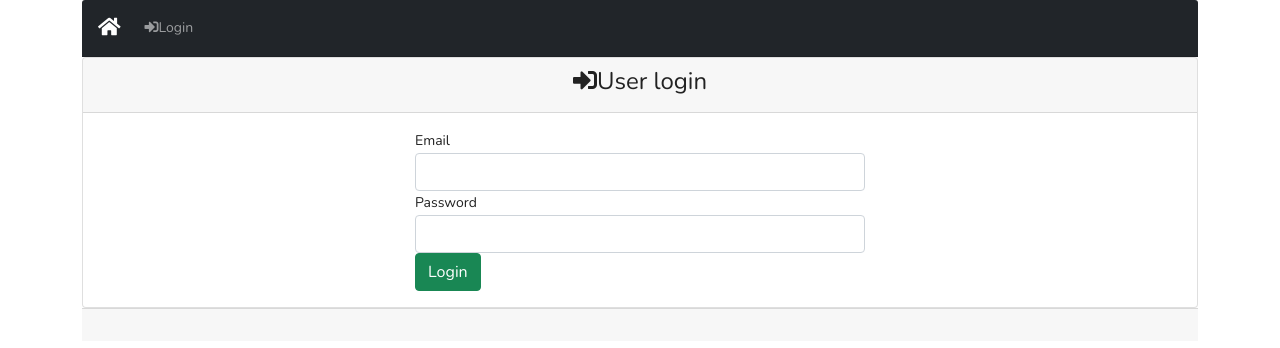
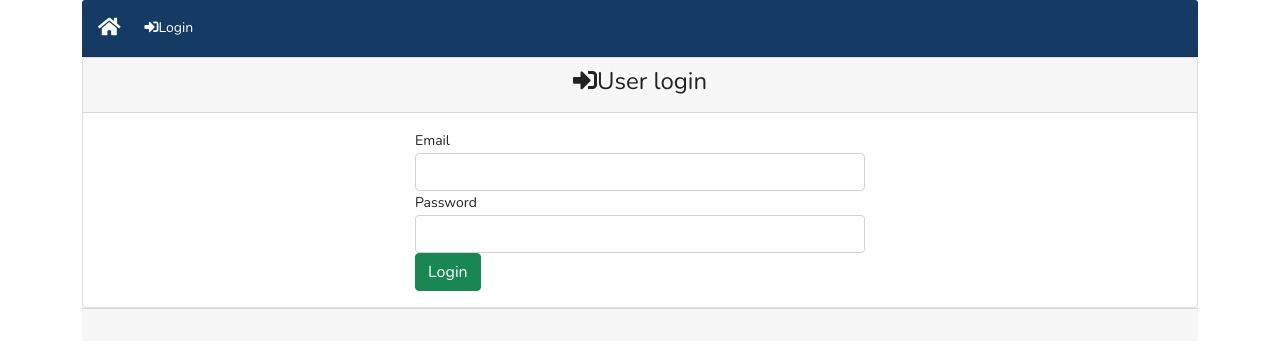
Before and after one commit to dcook3/capstone-for-SE417, a PHP site: page /admin/index.php in a window 1280 px wide. Shown: the top 348 px of the page. Run offline with PHP 8.4, Linux system fonts and the light colour scheme; some libraries are stand-ins or nearby versions.

Commit message:
fixed small stuff

```diff
--- a/include/header.php
+++ b/include/header.php
@@ -42,8 +42,8 @@ $users = new Users();
         Session::destroy();
     }?>
     <div class="container">
-    <nav class="navbar navbar-expand-md navbar-dark bg-dark card-header">
-        <a class="navbar-brand" href="index.php"><i class="fas fa-home mr-2"></i></a>
+    <nav class="navbar navbar-expand-md text-white navbar-primary bg-primary card-header">
+        <a class="navbar-brand text-white" href="index.php"><i class="fas fa-home mr-2"></i></a>
         <button class="navbar-toggler" type="button" data-toggle="collapse" data-target="#navbarsExampleDefault" aria-controls="navbarsExampleDefault" aria-expanded="false" aria-label="Toggle navigation">
           <span class="navbar-toggler-icon"></span>
         </button>
@@ -57,7 +57,7 @@ $users = new Users();
             <?php if (Session::get('roleid') == '1') { ?>
               <li class="nav-item">
 
-                  <a class="nav-link" href="users.php"><i class="fas fa-users mr-2"></i>Users</span></a>
+                  <a class="nav-link text-white" href="users.php"><i class="fas fa-users mr-2"></i>Users</span></a>
               </li>
               <li class="nav-item
 
@@ -71,7 +71,7 @@ $users = new Users();
 
                          ?>">
 
-                <a class="nav-link" href="add.php"><i class="fas fa-user-plus mr-2"></i>Add</span></a>
+                <a class="nav-link text-white" href="add.php"><i class="fas fa-user-plus mr-2"></i>Add</span></a>
               </li>
             <?php  } ?>
             <li class="nav-item
@@ -87,16 +87,16 @@ $users = new Users();
 
             ">
 
-              <a class="nav-link" href="profile.php?id=<?php echo Session::get("id"); ?>"><i class="fab fa-500px mr-2"></i>Profile <span class="sr-only">(current)</span></a>
+              <a class="nav-link text-white" href="profile.php?id=<?php echo Session::get("id"); ?>"><i class="fab fa-500px mr-2"></i>Profile <span class="sr-only">(current)</span></a>
             </li>
             <li class="nav-item">
-              <a class="nav-link" href="orders_view.php">Orders</a>
+              <a class="nav-link text-white" href="orders_view.php">Orders</a>
             </li>
             <li class="nav-item">
-              <a class="nav-link" href="menu_view.php">Menu</a>
+              <a class="nav-link text-white" href="menu_view.php">Menu</a>
             </li>
             <li class="nav-item">
-              <a class="nav-link" href="?action=logout"><i class="fas fa-sign-out-alt mr-2"></i>Logout</a>
+              <a class="nav-link text-white" href="?action=logout"><i class="fas fa-sign-out-alt mr-2"></i>Logout</a>
             </li>
           <?php }else{ ?>
               <li class="nav-item
@@ -109,7 +109,7 @@ $users = new Users();
                     				}
 
                     			 ?>">
-                <a class="nav-link" href="login.php"><i class="fas fa-sign-in-alt mr-2"></i>Login</a>
+                <a class="nav-link text-white" href="login.php"><i class="fas fa-sign-in-alt mr-2"></i>Login</a>
               </li>
 
           <?php } ?>
--- a/models/Session.php
+++ b/models/Session.php
@@ -47,7 +47,7 @@ class Session {
   // Check Login Method
   public static function CheckLogin(){
     if (self::get("login") == TRUE) {
-      header('Location:users.php');
+      header('Location:orders_view.php');
     }
   }
 }
--- a/models/Users.php
+++ b/models/Users.php
@@ -142,7 +142,7 @@ class Users {
           Session::set('logMsg', '<div class="alert alert-success alert-dismissible mt-3" id="flash-msg">
     <a href="#" class="close" data-dismiss="alert" aria-label="close">&times;</a>
     <strong>Success !</strong> You are Logged In Successfully !</div>');
-          echo "<script>location.href='users.php';</script>";
+          echo "<script>location.href='orders_view.php';</script>";
 
         }else{
           $msg = '<div class="alert alert-danger alert-dismissible mt-3" id="flash-msg">
@@ -226,13 +226,13 @@ class Users {
         $result =   $stmt->execute();
 
         if ($result) {
-          echo "<script>location.href='users.php';</script>";
+          echo "<script>location.href='orders_view.php';</script>";
           Session::set('msg', '<div class="alert alert-success alert-dismissible mt-3" id="flash-msg">
           <strong>Success:</strong> Wow, Your Information updated Successfully!
           <a href="#" class="close" data-dismiss="alert" aria-label="close">&times;</a></div>');
         }
         else {
-          echo "<script>location.href='users.php';</script>";
+          echo "<script>location.href='orders_view.php';</script>";
           Session::set('msg', '<div class="alert alert-danger alert-dismissible mt-3" id="flash-msg">
     <a href="#" class="close" data-dismiss="alert" aria-label="close">&times;</a>
     <strong>Error !</strong> Data not inserted !</div>');
```
